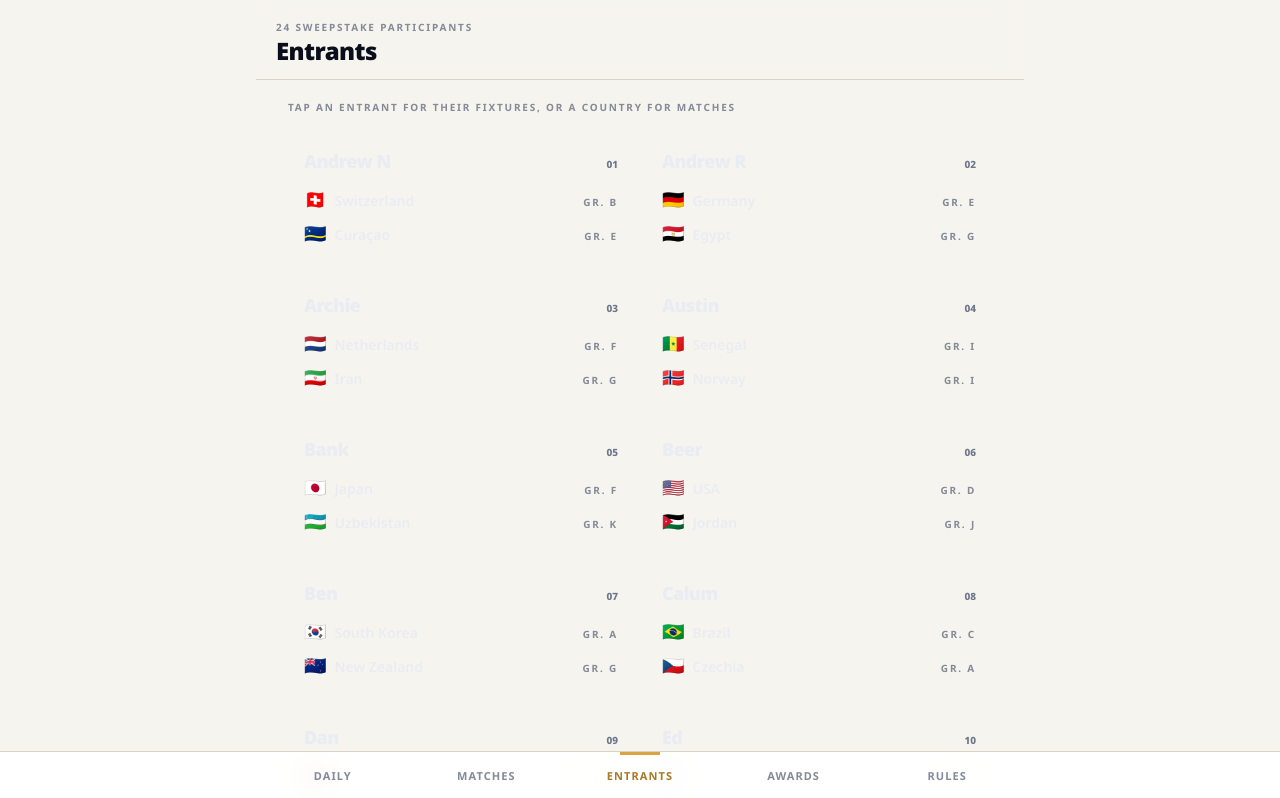
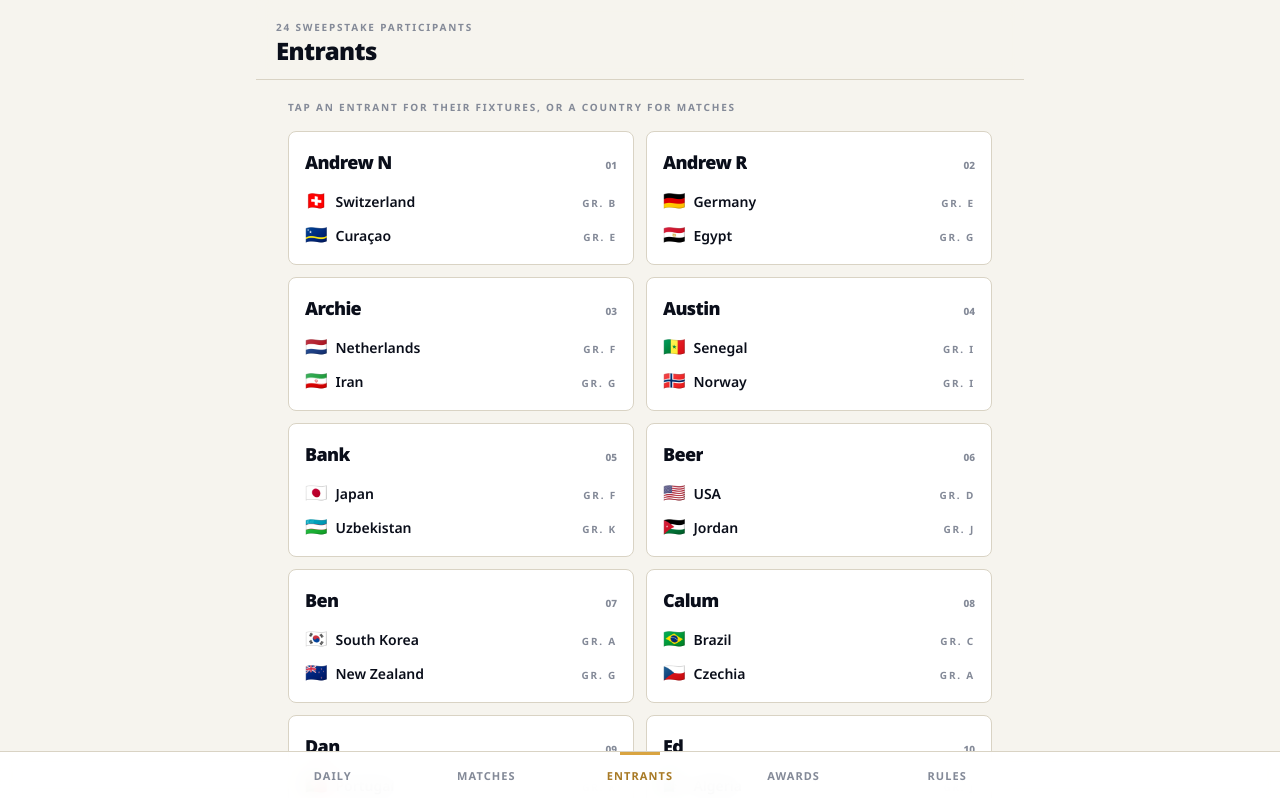
Before and after one commit to slecky158-ops/wc-sweepstake, a Next.js app: page /entrants in a window 1280 px wide. Shown: the top 798 px of the page. Built offline with nearby package versions, Linux system fonts and the light colour scheme.

Commit message:
Entrants grid on cream

```diff
--- a/app/entrants/page.tsx
+++ b/app/entrants/page.tsx
@@ -16,10 +16,10 @@ export default function EntrantsPage() {
             const a = getTeam(e.teamA);
             const b = getTeam(e.teamB);
             return (
-              <div key={e.slug} className="ink-card p-3 sm:p-4 min-w-0 hover:border-gold transition-colors">
+              <div key={e.slug} className="surface p-3 sm:p-4 min-w-0 hover:border-gold transition-colors">
                 <Link href={`/entrants/${e.slug}`} className="flex items-baseline justify-between gap-2 mb-2.5 min-w-0 group">
-                  <div className="display text-[15px] sm:text-lg text-text-ink truncate min-w-0 group-hover:text-gold transition-colors">{e.name}</div>
-                  <span className="num text-[10px] text-text-ink-faint shrink-0">{String(i + 1).padStart(2, '0')}</span>
+                  <div className="display text-[15px] sm:text-lg text-text truncate min-w-0 group-hover:text-gold transition-colors">{e.name}</div>
+                  <span className="num text-[10px] text-text-faint shrink-0">{String(i + 1).padStart(2, '0')}</span>
                 </Link>
                 <div className="space-y-1.5 text-[13px] sm:text-sm">
                   {a && (
@@ -28,7 +28,7 @@ export default function EntrantsPage() {
                       className="flex items-baseline gap-1.5 sm:gap-2 min-w-0 overflow-hidden hover:text-gold transition-colors"
                     >
                       <span className="text-base sm:text-lg leading-none shrink-0" aria-hidden="true">{a.flag}</span>
-                      <span className="text-text-ink truncate font-semibold min-w-0">{a.name}</span>
+                      <span className="text-text truncate font-semibold min-w-0">{a.name}</span>
                       <span className="ml-auto eyebrow shrink-0">Gr. {a.group}</span>
                     </Link>
                   )}
@@ -38,7 +38,7 @@ export default function EntrantsPage() {
                       className="flex items-baseline gap-1.5 sm:gap-2 min-w-0 overflow-hidden hover:text-gold transition-colors"
                     >
                       <span className="text-base sm:text-lg leading-none shrink-0" aria-hidden="true">{b.flag}</span>
-                      <span className="text-text-ink truncate font-semibold min-w-0">{b.name}</span>
+                      <span className="text-text truncate font-semibold min-w-0">{b.name}</span>
                       <span className="ml-auto eyebrow shrink-0">Gr. {b.group}</span>
                     </Link>
                   )}
```
